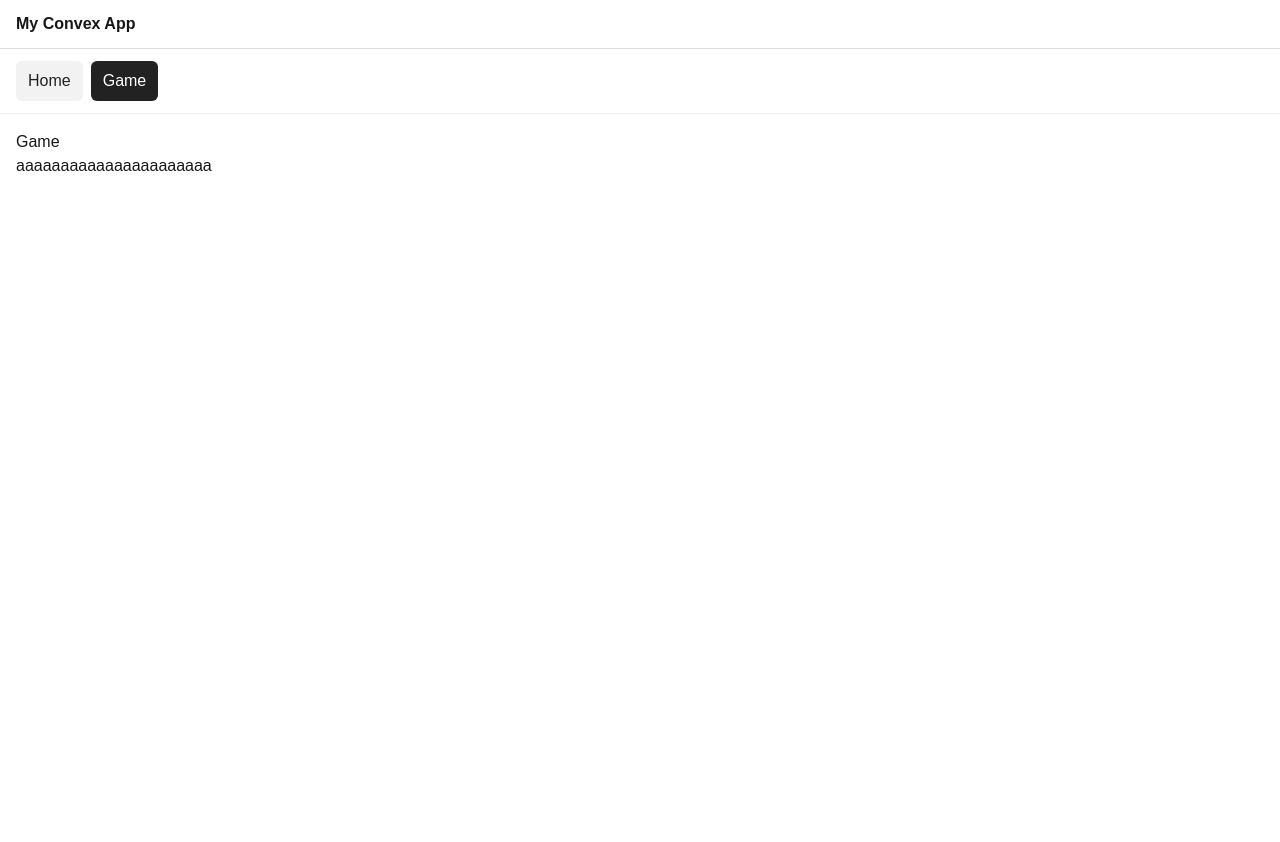
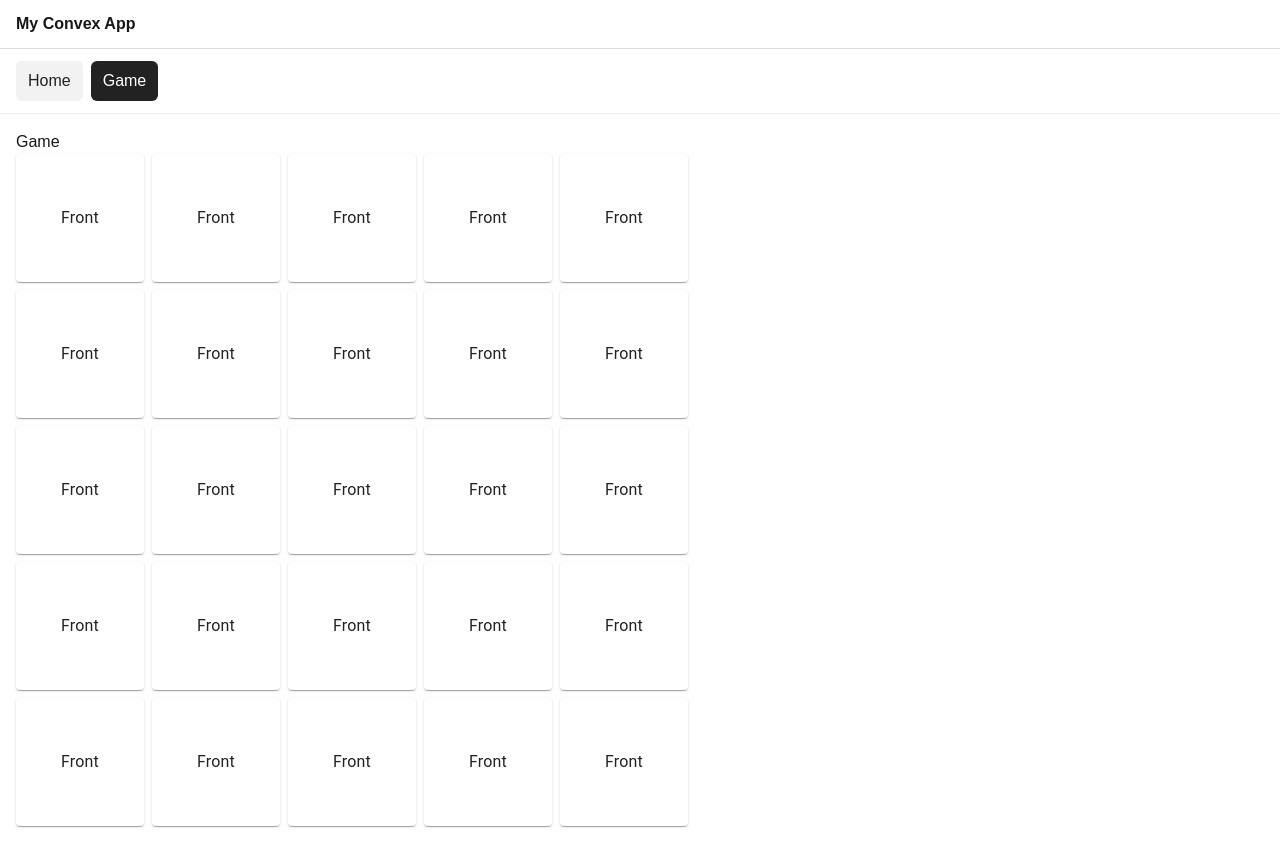
Before and after one commit to Momin2004/codenames, a React (Vite) app: page /game in a window 1280 px wide. Before the commit the page ends 800 px from the top, so only its background shows below. Built offline with nearby package versions, Linux system fonts and the light colour scheme; no server answers.

Commit message:
Add simple board

```diff
--- /dev/null
+++ b/src/components/board/Board.tsx
@@ -0,0 +1,21 @@
+import { Stack } from "@mui/material"
+import { Tile } from "./Tile"
+
+interface BoardProps {
+  width: number,
+  height: number
+}
+
+export const Board = ({ width, height }: BoardProps) => {
+  return (
+    <Stack spacing={1}>
+      {Array.from({ length: height }).map((_, row) => (
+        <Stack key={row} direction="row" spacing={1}>
+          {Array.from({ length: width }).map((_, col) => (
+            <Tile key={`${row}-${col}`} />
+          ))}
+        </Stack>
+      ))}
+    </Stack>
+  );
+};
--- /dev/null
+++ b/src/components/board/Tile.tsx
@@ -0,0 +1,56 @@
+import { createSxStyles } from "@/utils/createSxStyles";
+import { Box, Card, Typography } from "@mui/material";
+
+interface TileProps {
+  flipped?: boolean;
+}
+
+const useStyles = (flipped: boolean) =>
+  createSxStyles({
+    root: {
+      width: 128,
+      height: 128,
+      perspective: "1000px",
+    },
+    flipper: {
+      position: "relative",
+      width: "100%",
+      height: "100%",
+      transform: flipped ? "rotateY(180deg)" : "rotateY(0deg)",
+      transition: "transform 0.6s",
+      transformStyle: "preserve-3d",
+    },
+    face: {
+      position: "absolute",
+      inset: 0,
+      display: "flex",
+      alignItems: "center",
+      justifyContent: "center",
+      backfaceVisibility: "hidden",
+      WebkitBackfaceVisibility: "hidden",
+    },
+    front: {
+
+    },
+    back: {
+      transform: "rotateY(180deg)",
+    },
+  });
+
+export const Tile = ({ flipped = false }: TileProps) => {
+  const styles = useStyles(flipped);
+
+  return (
+    <Box sx={styles.root}>
+      <Box sx={styles.flipper}>
+        <Card sx={{ ...styles.face, ...styles.front }}>
+          <Typography>Front</Typography>
+        </Card>
+
+        <Card sx={{ ...styles.face, ...styles.back }}>
+          <Typography>Back</Typography>
+        </Card>
+      </Box>
+    </Box>
+  );
+};
--- a/src/pages/GameOverview.tsx
+++ b/src/pages/GameOverview.tsx
@@ -1,8 +1,10 @@
+import { Board } from "@/components/board/Board";
+
 export default function GameOverview() {
   return (
     <div>
       <h1>Game</h1>
-      <p>aaaaaaaaaaaaaaaaaaaaaa</p>
+      <Board height={5} width={5} />
     </div>
   );
 }
```
